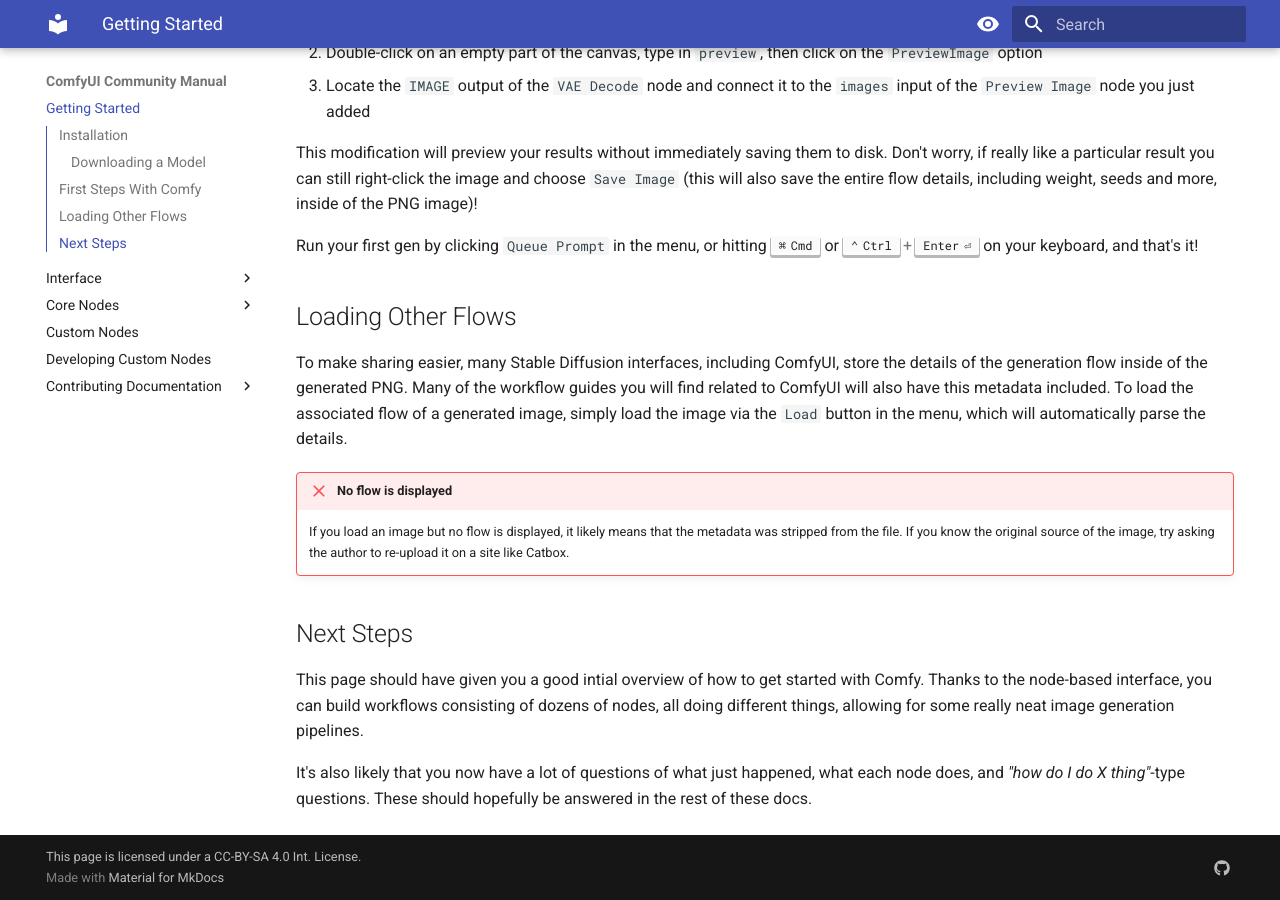
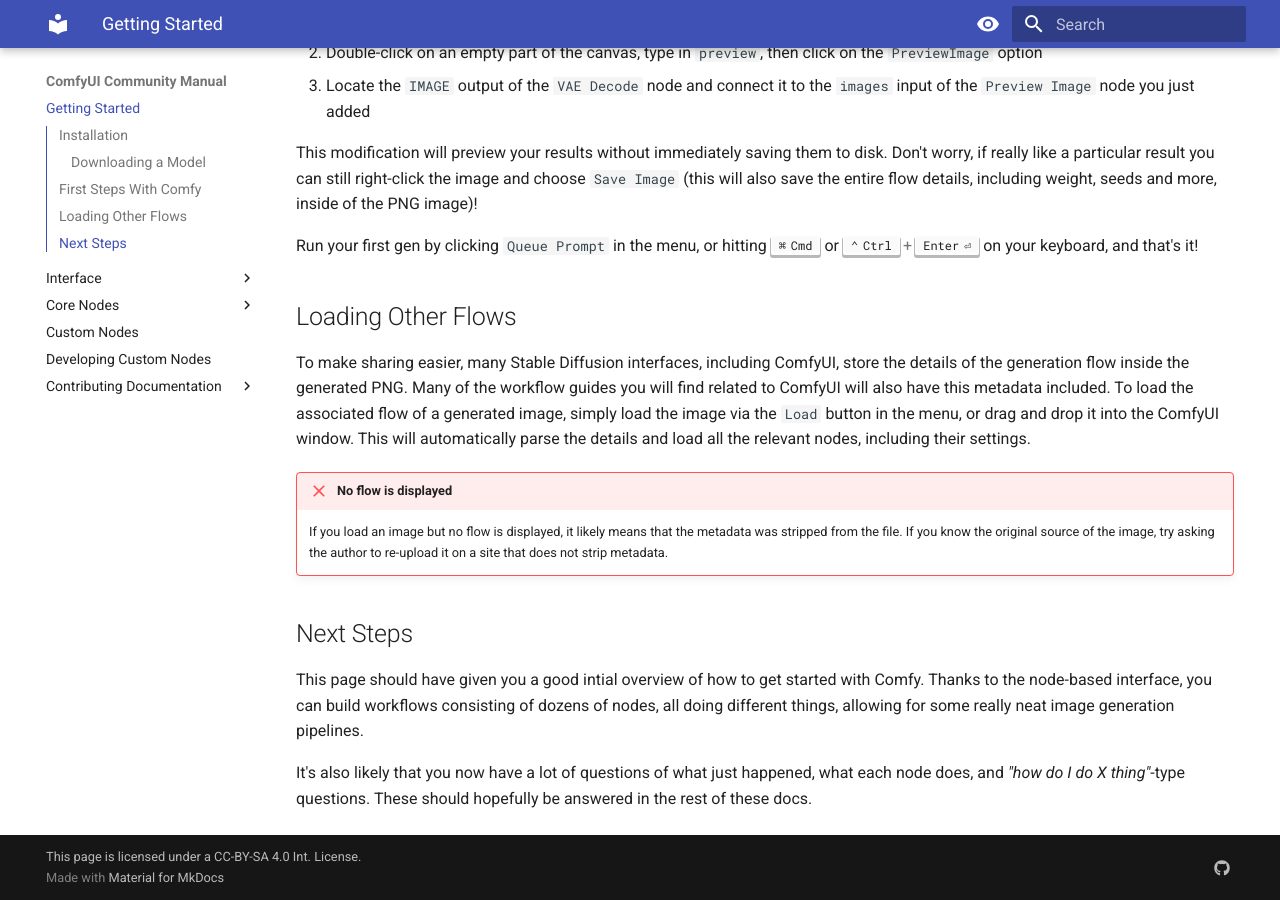
Before and after one commit to BlenderNeko/ComfyUI-docs, an MkDocs documentation site: the page built from docs/index.md, in a window 1280 px wide and 900 px high, scrolled down 1138 px. Built offline with MkDocs 1.6.1 and Material for MkDocs 9.7.7, drawn with Linux system fonts in a browser that asks for light colours.

Commit message:
remove mention of catbox

```diff
--- a/docs/index.md
+++ b/docs/index.md
@@ -43,11 +43,11 @@
 
 ## Loading Other Flows
 
-To make sharing easier, many Stable Diffusion interfaces, including ComfyUI, store the details of the generation flow inside of the generated PNG. Many of the workflow guides you will find related to ComfyUI will also have this metadata included. To load the associated flow of a generated image, simply load the image via the `Load` button in the menu, which will automatically parse the details.
+To make sharing easier, many Stable Diffusion interfaces, including ComfyUI, store the details of the generation flow inside the generated PNG. Many of the workflow guides you will find related to ComfyUI will also have this metadata included. To load the associated flow of a generated image, simply load the image via the `Load` button in the menu, or drag and drop it into the ComfyUI window. This will automatically parse the details and load all the relevant nodes, including their settings.
 
 !!! failure "No flow is displayed"
 
-    If you load an image but no flow is displayed, it likely means that the metadata was stripped from the file. If you know the original source of the image, try asking the author to re-upload it on a site like Catbox.
+    If you load an image but no flow is displayed, it likely means that the metadata was stripped from the file. If you know the original source of the image, try asking the author to re-upload it on a site that does not strip metadata.
 
 ## Next Steps
 This page should have given you a good intial overview of how to get started with Comfy. Thanks to the node-based interface, you can build workflows consisting of dozens of nodes, all doing different things, allowing for some really neat image generation pipelines.
```
